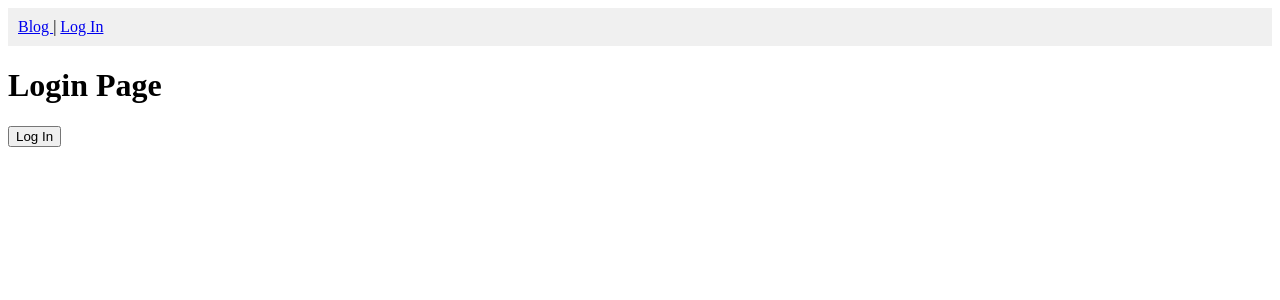
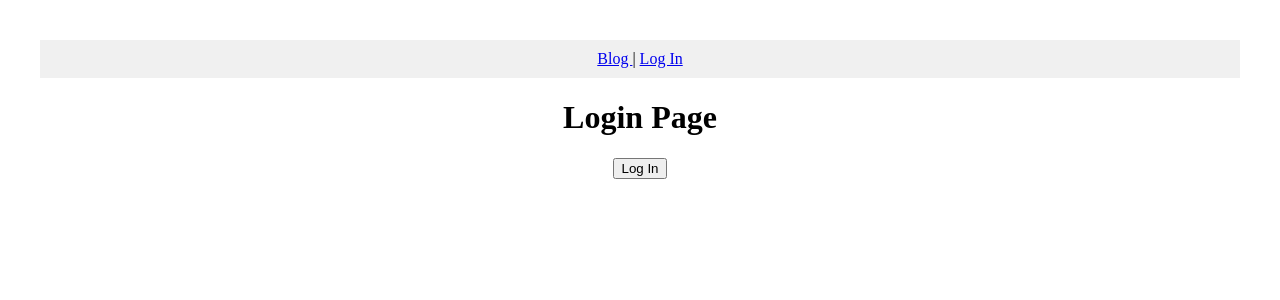
Before and after one commit to DhanashreeKharade451/Dynamic-Routing, a React (Vite) app: page /login in a window 1280 px wide. Shown: the top 300 px of the page. Built offline with nearby package versions, Linux system fonts and the light colour scheme.

Commit message:
Application is working

```diff
--- a/src/App.css
+++ b/src/App.css
@@ -3,7 +3,8 @@ nav {
   padding: 10px;
   background: #f0f0f0;
 }
-/* #root {
+
+#root {
   max-width: 1280px;
   margin: 0 auto;
   padding: 2rem;
@@ -44,4 +45,4 @@ nav {
 
 .read-the-docs {
   color: #888;
-} */
+}
```
